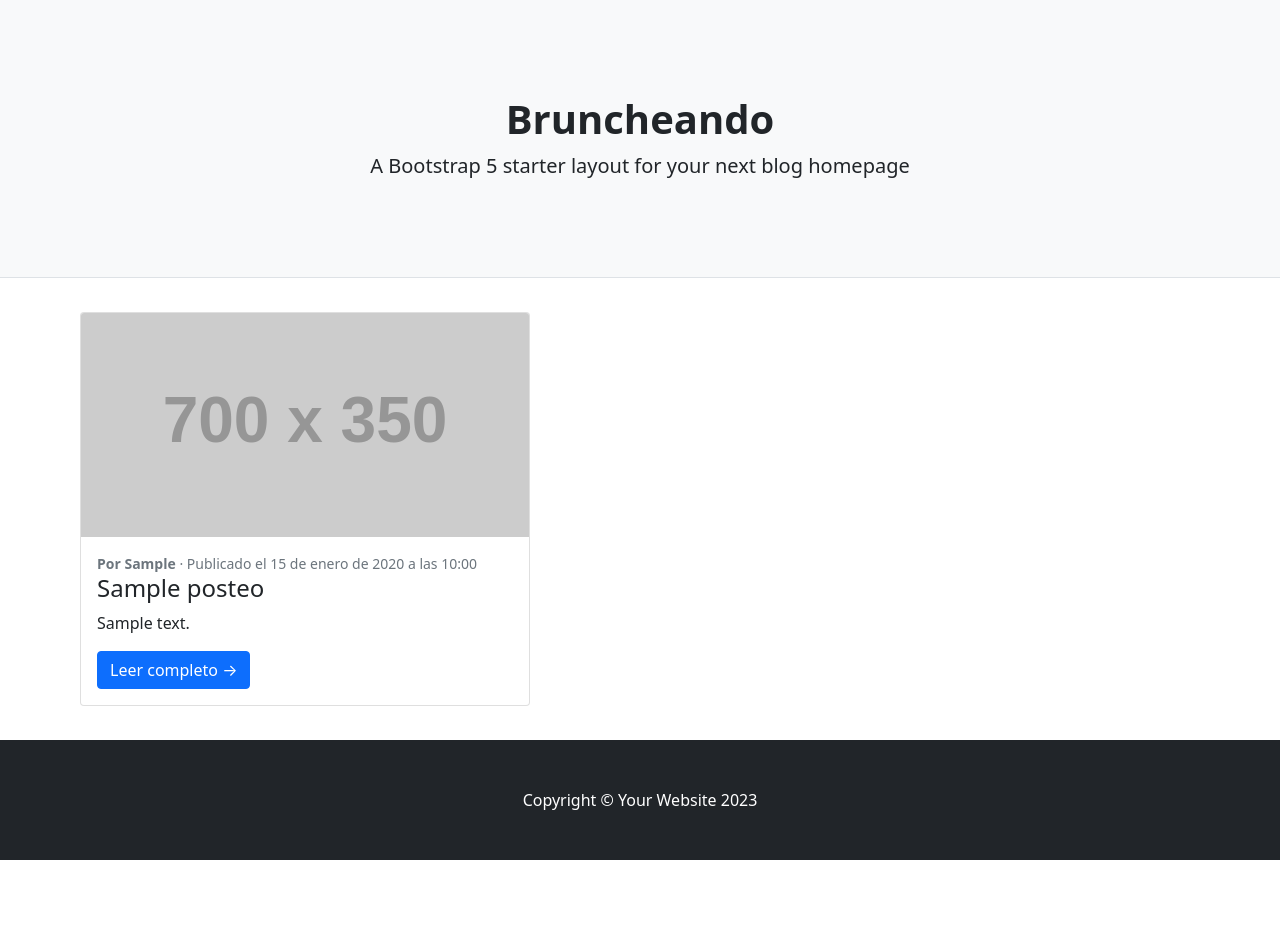
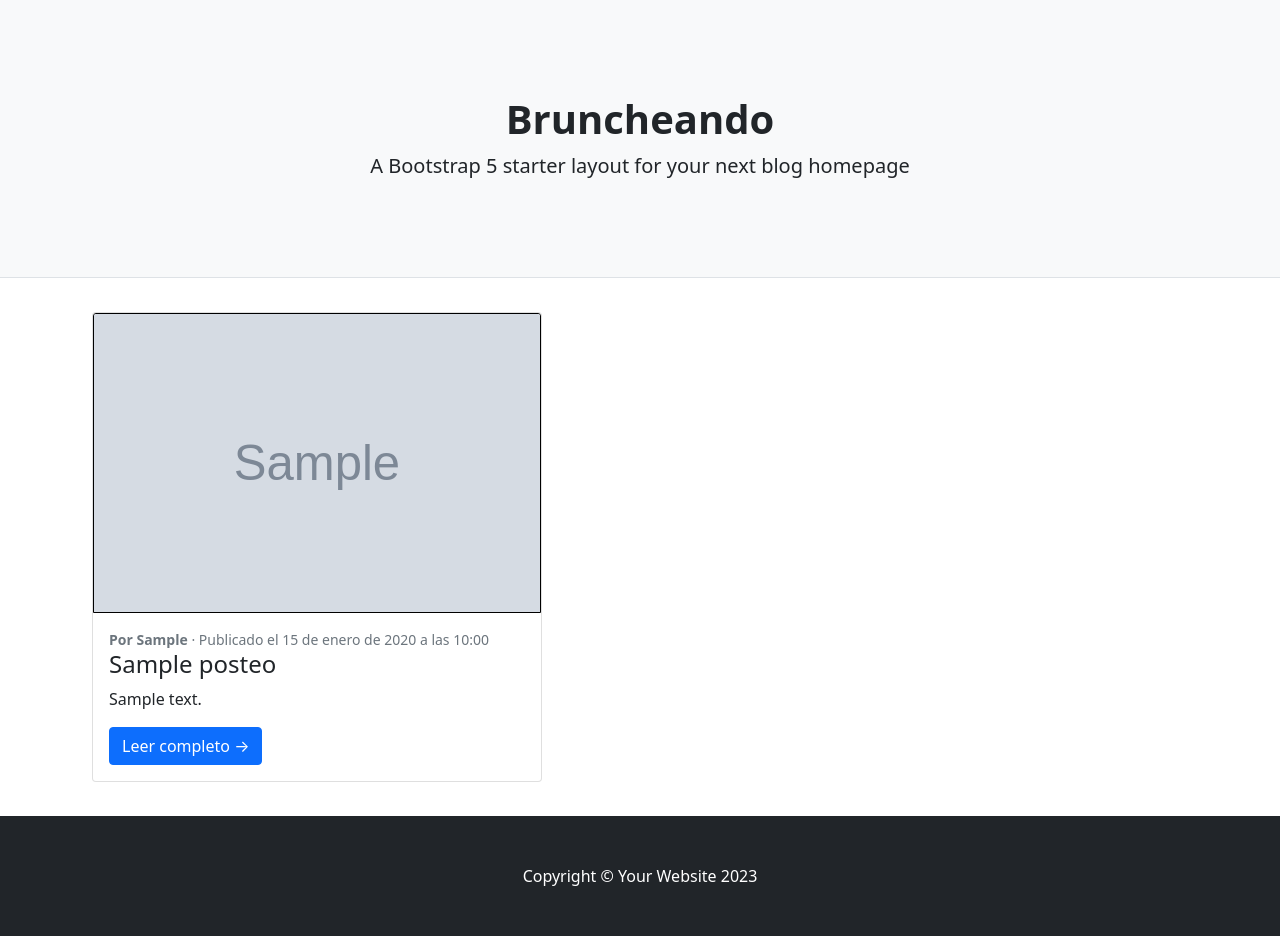
Before and after one commit to LizNayse/Blog, a Django app: page /blog/home in a window 1280 px wide. Shown: the part 57-993 px from the top of the page. Before the commit the page ends 917 px from the top, so only its background shows below. Run offline with Django 4.2, Linux system fonts and the light colour scheme; tables that the repository leaves empty hold one stand-in row (values such as "Sample post"); grey boxes marked "Sample" are stand-in pictures; grey boxes labelled with a size stand in for pictures from a placeholder-image service; some libraries are stand-ins or nearby versions.

Commit message:
mas fixes visuales

```diff
--- a/AppBlog/templates/AppBlog/base.html
+++ b/AppBlog/templates/AppBlog/base.html
@@ -47,12 +47,8 @@
         </header>
         <!-- Page content-->
         <div class="container">
-            <div class="col-lg-12">
-            <div class="row">
                 {% block content %}
                 {% endblock %}
-            </div>
-            </div>
         </div>
         <!-- Footer-->
         <footer class="py-5 bg-dark">
--- a/AppBlog/templates/AppBlog/post_template_reducido.html
+++ b/AppBlog/templates/AppBlog/post_template_reducido.html
@@ -1,5 +1,7 @@
+{% load static %}
+{% static "" as baseUrl %}
 <div class="card mb-4" style="max-width:450px;">
-    <img class="card-img-top" src="https://dummyimage.com/700x350/dee2e6/6c757d.jpg" alt="...">
+    <img class="card-img-top" style="border:1px solid #000000; overflow-clip-margin: content-box; overflow: clip; max-height:300px;" src="{{ baseUrl }}{{ posteo.imagen.name }}"></img>
     <div class="card-body">
         <div class="small text-muted"><b>Por {{ posteo.autor }} </b>· Publicado el {{ posteo.fecha }}</div>
         <h2 class="card-title h4">{{ posteo.titulo }}</h2>
```
